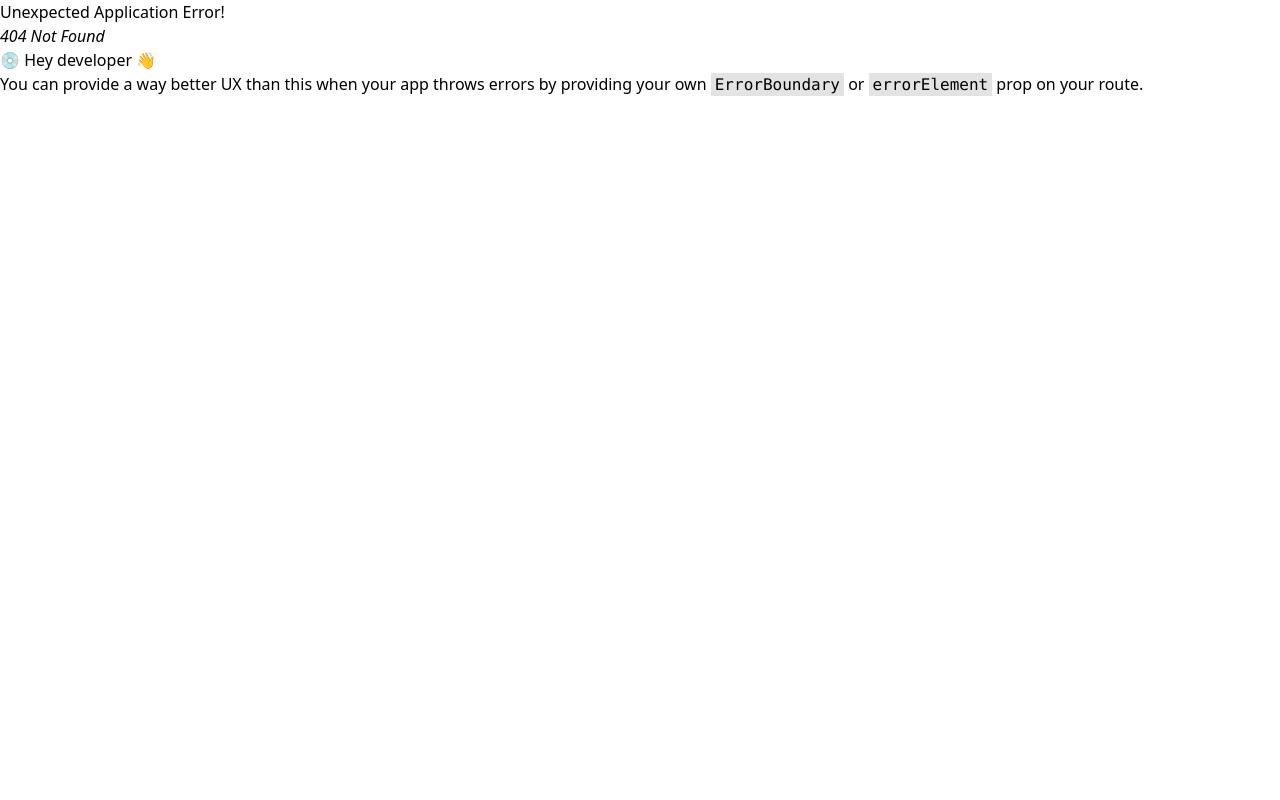
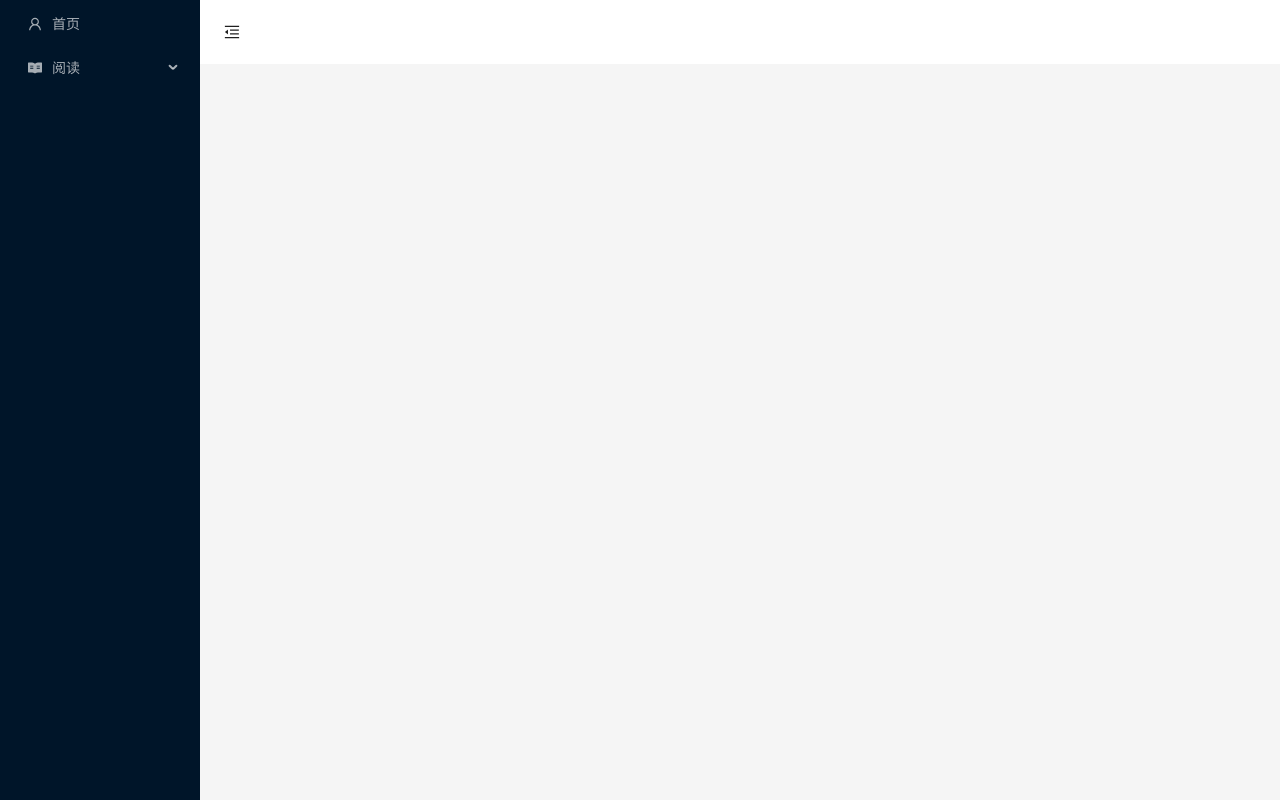
Before and after one commit to RadiumAg/learn-admin, a React (Create React App) app: page /read/pdf in a window 1280 px wide. Before the commit this address had no page. Built offline with nearby package versions, Linux system fonts and the light colour scheme.

Commit message:
feat: add pdf page

```diff
--- a/package.json
+++ b/package.json
@@ -20,7 +20,8 @@
     "react-router-dom": "^6.23.1",
     "react-scripts": "5.0.1",
     "typescript": "^4.9.5",
-    "web-vitals": "^2.1.4"
+    "web-vitals": "^2.1.4",
+    "zustand": "^4.5.2"
   },
   "scripts": {
     "start": "react-scripts start",
--- a/src/pages/layout/index.tsx
+++ b/src/pages/layout/index.tsx
@@ -1,29 +1,44 @@
 import React from 'react';
 import Styles from './index.module.scss';
-import { Layout, Menu, Button, theme } from 'antd';
+import { Layout, Menu, Button, theme, MenuProps } from 'antd';
 import { Header, Content } from 'antd/es/layout/layout';
-import type { MenuItemType } from 'antd/es/menu/hooks/useItems';
 import Sider from 'antd/es/layout/Sider';
 import {
   UserOutlined,
   MenuUnfoldOutlined,
   MenuFoldOutlined,
+  ReadFilled,
+  FilePdfFilled,
 } from '@ant-design/icons';
 import { useNavigate, useOutlet } from 'react-router';
+
+type MenuItem = Required<MenuProps>['items'][number];
 
 const AdminLayout: React.FC = () => {
   const nav = useNavigate();
   const [collapsed, setCollapsed] = React.useState(false);
-  const tabs: MenuItemType[] = [
+  const tabs: MenuItem[] = [
     {
       key: 'home',
       label: '首页',
       icon: <UserOutlined />,
     },
+    {
+      key: 'read',
+      label: '阅读',
+      icon: <ReadFilled />,
+      children: [
+        {
+          key: 'pdf',
+          label: '免费Pdf',
+          icon: <FilePdfFilled />,
+        },
+      ],
+    },
   ];
 
   const {
-    token: { colorBgContainer, borderRadiusLG },
+    token: { colorBgContainer },
   } = theme.useToken();
   const outlet = useOutlet();
 
@@ -35,8 +50,8 @@ const AdminLayout: React.FC = () => {
           theme="dark"
           mode="inline"
           items={tabs}
-          onDeselect={(event) => {
-            nav(event.key);
+          onSelect={(event) => {
+            nav(event.keyPath.reverse().join('/'));
           }}
         />
       </Sider>
--- /dev/null
+++ b/src/pages/pdf/index.tsx
@@ -0,0 +1,7 @@
+import React from 'react';
+
+const Pdf: React.FC = () => {
+  return <div></div>;
+};
+
+export default Pdf;
--- a/src/route.tsx
+++ b/src/route.tsx
@@ -1,6 +1,7 @@
 import Home from './pages/home';
 import AdminLayout from './pages/layout';
 import { createBrowserRouter } from 'react-router-dom';
+import Pdf from './pages/pdf';
 
 const router = createBrowserRouter([
   {
@@ -12,6 +13,10 @@ const router = createBrowserRouter([
         path: 'home',
         element: <Home />,
       },
+      {
+        path: 'read/pdf',
+        element: <Pdf />,
+      },
     ],
   },
 ]);
```
Also changed, not shown: 1 other file (tests, documents, lock files or other folders).
